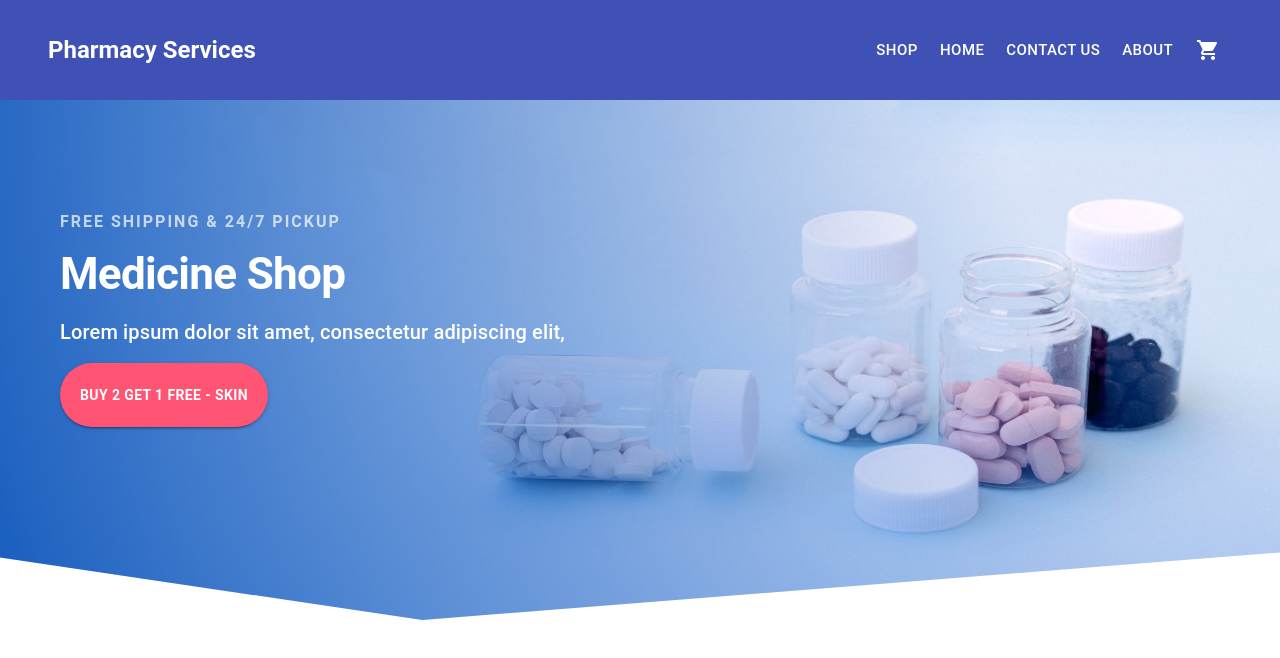
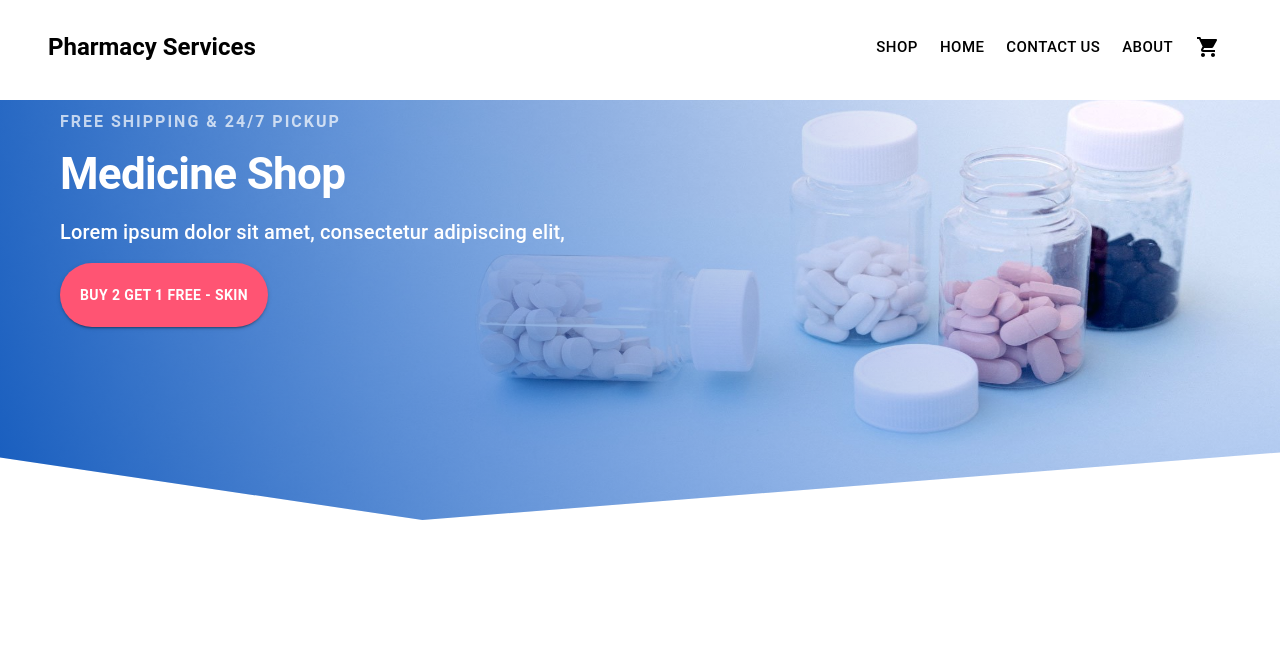
Before and after one commit to jahnavikedia/pharmacy-site, a React (Create React App) app in the folder client/: page / in a window 1280 px wide. Shown: the top 658 px of the page. Built offline with nearby package versions, Linux system fonts and the light colour scheme.

Commit message:
new component- navbar
made a new navbar component. Cleaned app.js

```diff
--- a/client/src/App.js
+++ b/client/src/App.js
@@ -1,103 +1,13 @@
 import React from 'react';
-import { makeStyles } from '@material-ui/core/styles';
-import AppBar from '@material-ui/core/AppBar';
-import Toolbar from '@material-ui/core/Toolbar';
-import Typography from '@material-ui/core/Typography';
-import IconButton from '@material-ui/core/IconButton';
-import MenuIcon from '@material-ui/icons/Menu';
-import MenuItem from '@material-ui/core/MenuItem';
-import Menu from '@material-ui/core/Menu';
-import Button from '@material-ui/core/Button';
-import Container from '@material-ui/core/Container';
-import { useTheme } from '@material-ui/core/styles';
-import useMediaQuery from '@material-ui/core/useMediaQuery';
-import ShoppingCartIcon from '@material-ui/icons/ShoppingCart';
-import useStyles from './styles';
+import Navbar from './components/Navbar/Navbar';
 import Home from './components/Home/Home';
 import './App.css';
 
 const App = () => {
-  const classes = useStyles();
-  const [anchorEl, setAnchorEl] = React.useState(null);
-  const open = Boolean(anchorEl);
 
-  const handleMenu = (event) => {
-    setAnchorEl(event.currentTarget);
-  };
-
-  const handleClose = () => {
-    setAnchorEl(null);
-  };
-
-  const theme = useTheme();
-  const matches = useMediaQuery(theme.breakpoints.down('sm'));
-  console.log(matches);
   return (
-    <div className={classes.root}>
-
-      <AppBar position="static"  className={classes.customizeAppbar}>
-        <Container>
-        <Toolbar className={classes.customizeToolbar}>
-          <Typography variant="h5" className={classes.title}>
-            Pharmacy Services
-          </Typography>
-            {matches && <div>
-             <IconButton
-                aria-controls="menu-appbar"
-                aria-haspopup="true"
-                color="inherit"
-              >
-                < ShoppingCartIcon />
-              </IconButton>
-              <IconButton
-                aria-controls="menu-appbar"
-                aria-haspopup="true"
-                onClick={handleMenu}
-                color="inherit"
-              >
-                <MenuIcon fontSize="large" className={classes.customMenuButton}/>
-              </IconButton>
-              <Menu
-                className={classes.customMenu}
-                id="menu-appbar"
-                anchorEl={anchorEl}
-                anchorOrigin={{
-                  vertical: 'top',
-                  horizontal: 'right',
-                }}
-                keepMounted
-                transformOrigin={{
-                  vertical: 'top',
-                  horizontal: 'right',
-                }}
-                open={open}
-                onClose={handleClose}
-              >
-                <MenuItem onClick={handleClose}>Shop</MenuItem>
-                <MenuItem onClick={handleClose}>Home</MenuItem>
-                <MenuItem onClick={handleClose}>Contact Us</MenuItem>
-                <MenuItem onClick={handleClose}>About</MenuItem>
-              </Menu>
-            </div>
-         }
-         {!matches &&
-            <div className={classes.AppbarButtons}>
-                <Button size="large" color="inherit">Shop</Button>
-                <Button size="large" color="inherit">Home</Button>
-                <Button size="large" color="inherit">Contact Us</Button>
-                <Button size="large" color="inherit">About</Button>
-                <IconButton
-                aria-controls="menu-appbar"
-                aria-haspopup="true"
-                color="inherit"
-              >
-                < ShoppingCartIcon/>
-              </IconButton>
-            </div>
-         }
-        </Toolbar>
-        </Container>
-      </AppBar>
+    <div >
+      <Navbar />
       <Home />
     </div>
   );
--- a/client/src/components/Home/Home.css
+++ b/client/src/components/Home/Home.css
@@ -45,6 +45,6 @@
   padding: 20px !important;
 }
 
-button:hover {
+.home_header_button:hover {
   background-color: #ff6b86 !important;
 }
--- /dev/null
+++ b/client/src/components/Navbar/Navbar.css
@@ -0,0 +1,18 @@
+.customMenu{
+    top:57px !important;
+}
+
+.MuiMenu-paper{
+    min-width:500px !important;
+    padding:2% !important;
+    border-top: 3px solid #2ea3f2 !important;
+}
+
+@media only screen and (max-width: 400px) {
+    .customMenu{
+        top:53px !important;
+    }
+    .MuiMenu-paper{
+        min-width:300px !important;
+  }
+}
--- /dev/null
+++ b/client/src/components/Navbar/Navbar.js
@@ -0,0 +1,98 @@
+import React from 'react';
+import AppBar from '@material-ui/core/AppBar';
+import Toolbar from '@material-ui/core/Toolbar';
+import Typography from '@material-ui/core/Typography';
+import IconButton from '@material-ui/core/IconButton';
+import MenuIcon from '@material-ui/icons/Menu';
+import MenuItem from '@material-ui/core/MenuItem';
+import Menu from '@material-ui/core/Menu';
+import Button from '@material-ui/core/Button';
+import Container from '@material-ui/core/Container';
+import { useTheme } from '@material-ui/core/styles';
+import useScrollTrigger from '@material-ui/core/useScrollTrigger';
+import useMediaQuery from '@material-ui/core/useMediaQuery';
+import ShoppingCartIcon from '@material-ui/icons/ShoppingCart';
+import useStyles from './styles';
+import './Navbar.css';
+
+const Navbar = () => {
+    const classes = useStyles();
+    const theme = useTheme();
+    const matches = useMediaQuery(theme.breakpoints.down('sm'));
+    const trigger = useScrollTrigger();
+
+    const [anchorEl, setAnchorEl] = React.useState(null);
+    const open = Boolean(anchorEl);
+
+    const handleMenu = (event) => {
+        setAnchorEl(event.currentTarget);
+    };
+
+    const handleClose = () => {
+        setAnchorEl(null);
+    };
+
+    return(
+        <div className={classes.root}>
+            <AppBar position="fixed" color="inherit"  className={classes.customizeAppbar}
+                  elevation={trigger ? 24 : 0}
+                  style={{
+                    minHeight: trigger ? "75px" : "100px",
+                  }}
+            >
+            <Container>
+                <Toolbar  className={classes.customizeToolbar}
+                    elevation={trigger ? 24 : 0}
+                    style={{
+                      marginTop: trigger ? "0px" : "15px",
+                    }}
+                >
+                <Typography  variant="h5" className={classes.title}>
+                    Pharmacy Services
+                </Typography>
+                {matches &&
+                <div>
+                    <IconButton aria-controls="menu-appbar" aria-haspopup="true"  color="inherit">
+                        < ShoppingCartIcon />
+                    </IconButton>
+                    <IconButton aria-controls="menu-appbar" aria-haspopup="true" onClick={handleMenu} color="inherit">
+                        <MenuIcon fontSize="large" className={classes.customMenuButton}/>
+                    </IconButton>
+                    <Menu className="customMenu" id="menu-appbar"
+                        anchorEl={anchorEl}
+                        anchorOrigin={{
+                            vertical: 'top', horizontal: 'right',
+                        }}
+                        keepMounted
+                        transformOrigin={{
+                            vertical: 'top',
+                            horizontal: 'right',
+                        }}
+                        open={open} onClose={handleClose}
+                        >
+                            <MenuItem onClick={handleClose}>Shop</MenuItem>
+                            <MenuItem onClick={handleClose}>Home</MenuItem>
+                            <MenuItem onClick={handleClose}>Contact Us</MenuItem>
+                            <MenuItem onClick={handleClose}>About</MenuItem>
+                    </Menu>
+                </div>
+                }
+                {!matches &&
+                    <div className={classes.AppbarButtons}>
+                        <Button size="large" color="inherit">Shop</Button>
+                        <Button size="large" color="inherit">Home</Button>
+                        <Button size="large" color="inherit">Contact Us</Button>
+                        <Button size="large" color="inherit">About</Button>
+                        <IconButton aria-controls="menu-appbar" aria-haspopup="true" color="inherit">
+                            < ShoppingCartIcon/>
+                        </IconButton>
+                    </div>
+                }
+                </Toolbar>
+            </Container>
+      </AppBar>
+    </div>
+    );
+};
+
+export default Navbar;
--- /dev/null
+++ b/client/src/components/Navbar/styles.js
@@ -0,0 +1,25 @@
+import { makeStyles } from '@material-ui/core/styles';
+
+export default makeStyles((theme) => ({
+    root: {
+        flexGrow: 1,
+      },
+      menuButton: {
+        marginRight: theme.spacing(2),
+      },
+      title: {
+        flexGrow: 1,
+        fontWeight: 'bold',
+      },
+      grow: {
+        flexGrow: 1,
+      },
+
+      customizeAppbar: {
+        backgroundColor: 'white'
+    },
+    customMenuButton: {
+        color: '#2EA3F2',
+    },
+
+    }));
--- a/client/src/styles.js
+++ /dev/null
@@ -1,30 +0,0 @@
-import { makeStyles } from '@material-ui/core/styles';
-
-export default makeStyles((theme) => ({
-    root: {
-        flexGrow: 1,
-      },
-      menuButton: {
-        marginRight: theme.spacing(2),
-      },
-      title: {
-        flexGrow: 1,
-        fontWeight: 'bold',
-      },
-      grow: {
-        flexGrow: 1,
-      },
-      customizeToolbar: {
-          minHeight:100
-      },
-      customizeAppbar: {
-        color: 'white'
-    },
-    customMenuButton: {
-        color: '#2EA3F2',
-    },
-    customMenu : {
-        minWidth:1000
-    }
-
-    }));
```
